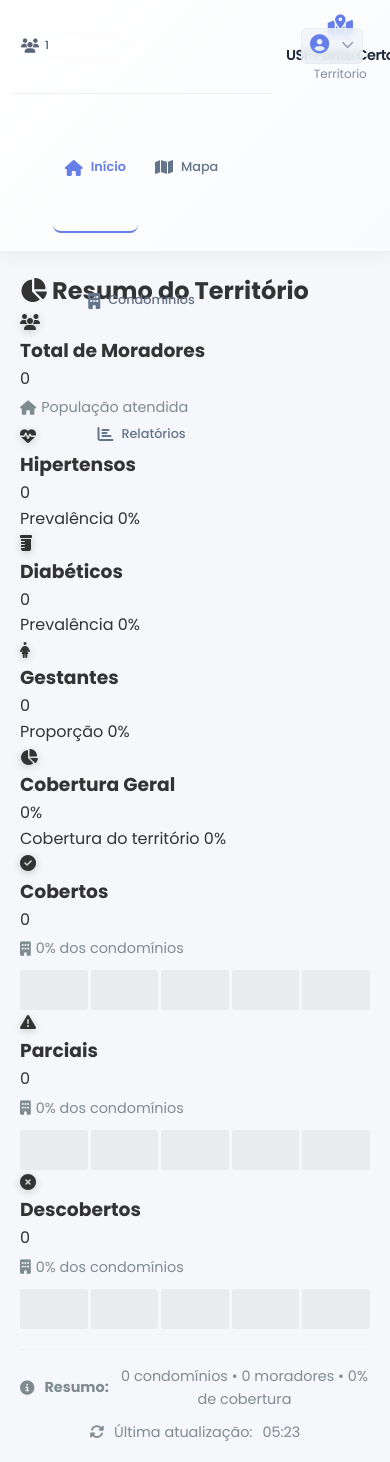
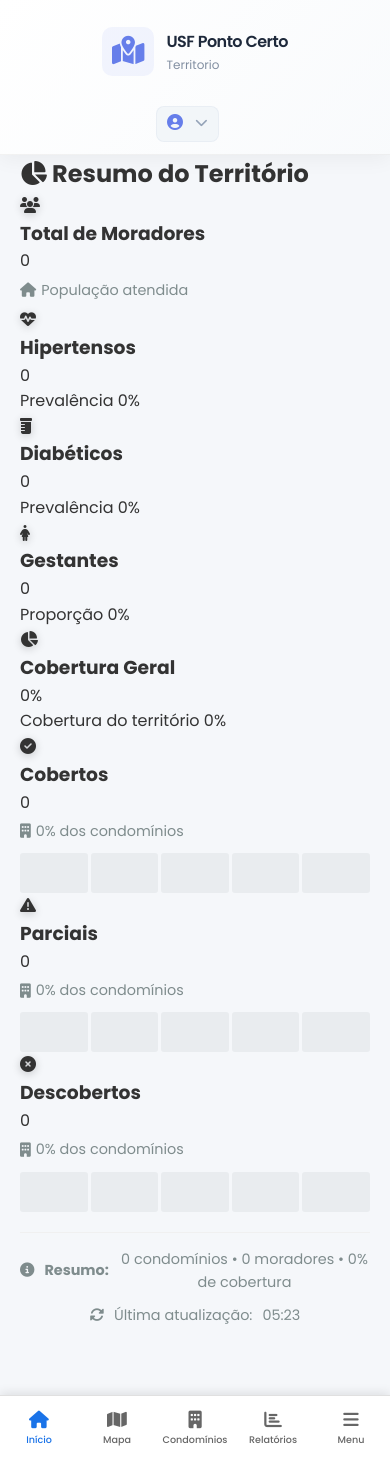
Before and after one commit to kapranois/usfpontocertoterritorio, a Flask app: page /dashboard in a window 390 px wide. Run offline with Flask 3, Linux system fonts and the light colour scheme; the visitor is signed in with stand-in values (Sample User, id 1).

Commit message:
Update base.css

```diff
--- a/static/css/base.css
+++ b/static/css/base.css
@@ -895,270 +895,219 @@
 }
 
 /* ============================================
-   AJUSTES PARA MOBILE - LAYOUT CENTRALIZADO
+   BOTTOM NAVIGATION (MOBILE)
    ============================================ */
 
-@media (max-width: 768px) {
-    /* HEADER REORGANIZADO */
-    .header {
-        padding: 8px 12px !important;
-        min-height: 50px !important;
-        display: grid;
-        grid-template-columns: auto 1fr auto;
-        grid-template-areas: "equipe logo usuario";
-        align-items: center;
-        gap: 10px;
-        position: relative;
+.bottom-nav {
+    display: none; /* Escondido por padrão (desktop) */
+    position: fixed;
+    bottom: 0;
+    left: 0;
+    right: 0;
+    background: white;
+    border-top: 1px solid #e0e0e0;
+    padding: 8px 0;
+    z-index: 1000;
+    box-shadow: 0 -2px 10px rgba(0, 0, 0, 0.1);
 }
 
-    /* Equipe no canto esquerdo */
-    .equipe-info {
-        grid-area: equipe;
-        display: flex !important; /* Mostra no mobile */
-        align-items: center;
-        gap: 6px;
-        background: rgba(255, 255, 255, 0.1);
-        padding: 5px 8px;
-        border-radius: 6px;
-        backdrop-filter: blur(5px);
-        border: 1px solid rgba(255, 255, 255, 0.15);
-        max-width: 120px;
-        overflow: hidden;
-        flex-shrink: 0;
-    }
-
-    .equipe-info i {
-        font-size: 0.9rem;
-        flex-shrink: 0;
-    }
-
-    .equipe-info span {
-        font-size: 0.7rem;
-        font-weight: 500;
-        white-space: nowrap;
-        overflow: hidden;
-        text-overflow: ellipsis;
-        flex: 1;
-    }
-
-    /* Logo centralizado */
-    .logo {
-        grid-area: logo;
-        justify-content: center;
-        margin: 0 auto;
+.bottom-nav .nav-item {
     flex: 1;
     display: flex;
     flex-direction: column;
     align-items: center;
-        gap: 2px;
-        min-width: 0;
-        padding: 0 5px;
+    justify-content: center;
+    text-decoration: none;
+    color: #666;
+    padding: 5px 2px;
+    font-size: 0.7rem;
+    min-height: 50px;
 }
 
-    .logo > div {
+.bottom-nav .nav-item i {
+    font-size: 1.2rem;
+    margin-bottom: 3px;
+    transition: all 0.2s ease;
+}
+
+.bottom-nav .nav-item span {
+    font-size: 0.65rem;
+    font-weight: 500;
+    white-space: nowrap;
+}
+
+.bottom-nav .nav-item.active {
+    color: #1a73e8;
+}
+
+.bottom-nav .nav-item.active i {
+    color: #1a73e8;
+}
+
+/* ============================================
+   MENU MOBILE
+   ============================================ */
+
+.mobile-menu-overlay {
+    display: none;
+    position: fixed;
+    top: 0;
+    left: 0;
+    right: 0;
+    bottom: 0;
+    background: rgba(0, 0, 0, 0.5);
+    z-index: 999;
+    opacity: 0;
+    transition: opacity 0.3s ease;
+}
+
+.mobile-menu-panel {
+    position: fixed;
+    bottom: -100%;
+    left: 0;
+    right: 0;
+    background: white;
+    border-radius: 20px 20px 0 0;
+    padding: 0;
+    transition: bottom 0.3s ease;
+    z-index: 1000;
+    max-height: 80vh;
+    overflow: hidden;
     display: flex;
     flex-direction: column;
-        align-items: center;
-        text-align: center;
 }
 
-    .logo i {
-        font-size: 1.4rem;
-        padding: 7px;
-        border-radius: 8px;
-        background: rgba(255, 255, 255, 0.15);
-        margin-bottom: 2px;
+.mobile-menu-panel.active {
+    bottom: 0;
+}
+
+.mobile-menu-panel .menu-header {
+    padding: 20px;
+    border-bottom: 1px solid #f0f0f0;
+    display: flex;
+    justify-content: space-between;
+    align-items: center;
+}
+
+.mobile-menu-panel .menu-header h4 {
+    margin: 0;
+    font-size: 1.1rem;
+    color: #333;
+}
+
+.mobile-menu-panel .close-menu {
+    background: none;
+    border: none;
+    font-size: 1.2rem;
+    color: #666;
+    cursor: pointer;
+    padding: 5px;
+}
+
+.mobile-menu-panel .menu-items {
+    overflow-y: auto;
+    flex: 1;
+}
+
+.mobile-menu-panel .menu-item {
+    display: flex;
+    align-items: center;
+    padding: 16px 20px;
+    text-decoration: none;
+    color: #333;
+    border-bottom: 1px solid #f5f5f5;
+    font-size: 0.95rem;
+    transition: background 0.2s;
+}
+
+.mobile-menu-panel .menu-item:active {
+    background: #f5f5f5;
+}
+
+.mobile-menu-panel .menu-item i {
+    width: 24px;
+    margin-right: 15px;
+    color: #666;
+    font-size: 1.1rem;
+}
+
+.mobile-menu-panel .logout-item {
+    color: #dc2626;
+}
+
+.mobile-menu-panel .logout-item i {
+    color: #dc2626;
+}
+
+/* ============================================
+   AJUSTES PARA MOBILE
+   ============================================ */
+
+@media (max-width: 768px) {
+    /* Esconde a navbar original */
+    .header .navbar {
+        display: none;
+    }
+
+    /* Mostra a bottom nav */
+    .bottom-nav {
+        display: flex;
+        justify-content: space-around;
+    }
+
+    /* Ajusta o conteúdo */
+    .content-wrapper {
+        padding-bottom: 60px; /* Espaço para a bottom nav */
+    }
+
+    /* Ajusta o footer */
+    .footer-simple-horizontal {
+        margin-bottom: 60px;
+    }
+
+    /* Header mais compacto */
+    .header {
+        padding: 12px 15px;
+        flex-wrap: nowrap;
+    }
+
+    .logo {
+        flex: 1;
+        min-width: 0;
     }
 
     .logo h1 {
-        font-size: 0.9rem;
-        font-weight: 600;
+        font-size: 1.1rem;
         white-space: nowrap;
         overflow: hidden;
         text-overflow: ellipsis;
-        max-width: 180px;
-        line-height: 1.1;
     }
 
-    .subtitle {
-        font-size: 0.6rem;
-        opacity: 0.9;
-        white-space: nowrap;
-        overflow: hidden;
-        text-overflow: ellipsis;
-        max-width: 150px;
+    .equipe-info {
+        display: none; /* Esconde no mobile para mais espaço */
     }
 
-    /* Usuário no canto direito */
-    .user-dropdown-container {
-        grid-area: usuario;
-        justify-self: end;
-    }
-
+    /* User menu ajustado */
     .user-menu-trigger {
-        min-width: auto !important;
-        padding: 5px 8px !important;
-        border-radius: 6px;
-        background: rgba(255, 255, 255, 0.1);
-        backdrop-filter: blur(5px);
-        border: 1px solid rgba(255, 255, 255, 0.15);
-    }
-
-    .user-info {
-        gap: 6px;
-    }
-
-    .user-info i {
-        font-size: 1.2rem;
+        min-width: auto;
+        padding: 6px 10px;
     }
 
     .user-info span:not(.convidado-badge) {
-        display: none; /* Esconde nome, mostra só ícone */
-    }
-
-    .dropdown-arrow {
-        display: none; /* Remove seta no mobile */
-    }
-
-    /* Convidado badge ajustado */
-    .convidado-badge {
-        font-size: 0.55rem;
-        padding: 1px 4px;
-        margin-left: 3px;
-    }
-
-    /* Remove background effect */
-    .header-bg-effect {
-        display: none;
-    }
-
-    /* ============================================
-       VERSÃO PARA TELAS PEQUENAS
-       ============================================ */
-
-    @media (max-width: 375px) {
-        .header {
-            padding: 6px 8px !important;
-            min-height: 45px !important;
-            gap: 8px;
-        }
-
-        .equipe-info {
-            padding: 4px 6px;
-            max-width: 100px;
-        }
-
-        .equipe-info i {
-            font-size: 0.8rem;
-        }
-
-        .equipe-info span {
-            font-size: 0.65rem;
-        }
-
-        .logo i {
-            font-size: 1.2rem;
-            padding: 6px;
-        }
-
-        .logo h1 {
-            font-size: 0.8rem;
-            max-width: 140px;
-        }
-
-        .subtitle {
-            font-size: 0.55rem;
-            max-width: 120px;
-        }
-
-        .user-menu-trigger {
-            padding: 4px 6px !important;
-        }
-
-        .user-info i {
-            font-size: 1.1rem;
-        }
-
-        /* Ajusta menu dropdown para mobile */
-        .user-dropdown-menu {
-            position: fixed;
-            top: 50px;
-            right: 10px;
-            left: 10px;
-            max-width: calc(100% - 20px);
-            transform: translateY(-10px);
+        display: none; /* Esconde o nome no mobile */
     }
 }
 
-    /* ============================================
-       BOTTOM NAV AJUSTADA
-       ============================================ */
-
-    .bottom-nav {
-        padding: 5px 0 8px;
-        min-height: 55px;
-    }
-
-    .bottom-nav .nav-item {
-        padding: 2px 0;
-        min-height: 45px;
-    }
-
-    .bottom-nav .nav-item i {
-        font-size: 1.1rem;
-        margin-bottom: 2px;
+@media (max-width: 576px) {
+    .logo h1 {
+        font-size: 1rem;
     }
 
     .bottom-nav .nav-item span {
         font-size: 0.6rem;
     }
 
-    /* Espaço para conteúdo */
-    .content-wrapper {
-        padding-top: 10px;
-        padding-bottom: 60px;
-    }
-
-    /* ============================================
-       DROPDOWN USER MENU PARA MOBILE
-       ============================================ */
-
-    .user-dropdown-menu {
-        position: fixed !important;
-        top: 60px !important;
-        right: 10px !important;
-        left: auto !important;
-        width: 280px !important;
-        max-width: calc(100vw - 20px) !important;
-        transform: none !important;
-        border-radius: 12px !important;
-        box-shadow: 0 10px 40px rgba(0, 0, 0, 0.15) !important;
-    }
-
-    /* Remove a seta do dropdown */
-    .user-dropdown-menu::before {
-        display: none;
+    .bottom-nav .nav-item i {
+        font-size: 1.1rem;
     }
 }
-
-/* ============================================
-   ANIMAÇÃO NO CLICK (FEEDBACK TÁTIL)
-   ============================================ */
-
-@media (max-width: 768px) {
-    .equipe-info:active,
-    .user-menu-trigger:active {
-        transform: scale(0.95);
-        transition: transform 0.1s;
-    }
-
-    .equipe-info,
-    .user-menu-trigger {
-        transition: all 0.2s;
-    }
-
-    .equipe-info:hover,
-    .user-menu-trigger:hover {
-        background: rgba(255, 255, 255, 0.15);
-    }
-}
```
Lines whose indentation alone changed are shown as unchanged.
